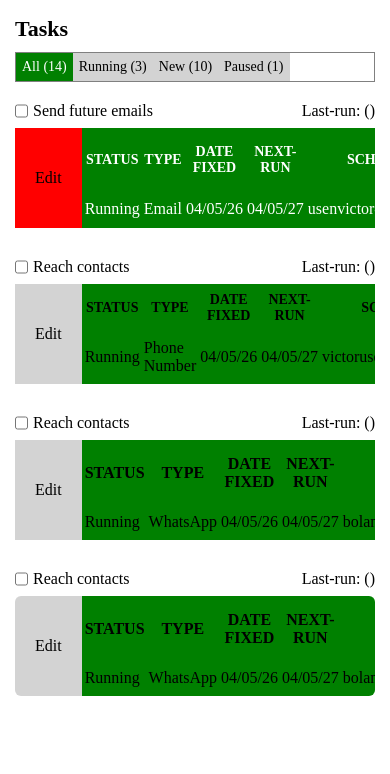
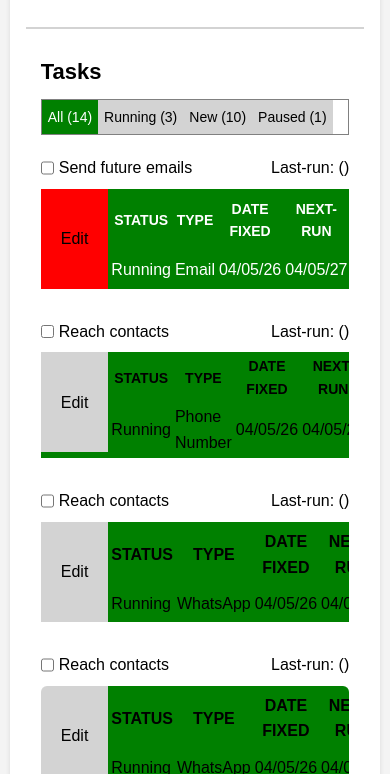
Before and after one commit to victusen/taskly, a website: page jobs.html in a window 390 px wide. Shown: the part 309-1083 px from the top of the page. Drawn offline with Linux system fonts and the light colour scheme; a script that the page names is missing.

Commit message:
feat(ui/payments): add debug logging and improve responsiveness
 - Added diagnostic logging in `startPayment` to debug
 Authorization headers and session state during Edge Function
 invocation.
 - Applied responsive container styles across dashboard, login, and
  jobs pages using a centered, max-width layout for improved
 usability on laptops.

```diff
--- a/dashboard.css
+++ b/dashboard.css
@@ -0,0 +1,23 @@
+body {
+  margin: 0;
+  font-family: sans-serif;
+  line-height: 1.6;
+  background-color: #f4f4f4;
+}
+
+main {
+  width: 90%;
+  max-width: 1000px; /* Centering and standard laptop width */
+  margin: 2rem auto;
+  padding: 2rem;
+  background: white;
+  border-radius: 8px;
+  box-shadow: 0 2px 5px rgba(0,0,0,0.1);
+}
+
+@media (max-width: 600px) {
+  main {
+     width: 95%;
+     padding: 1rem;
+  }
+}
--- a/jobs.html
+++ b/jobs.html
@@ -6,6 +6,22 @@
   <title>Taskly - Your projects are ready</title>
   <link rel="stylesheet" href="scripts/ui/toast.css">
   <style>
+    body {
+   margin: 0;
+   font-family: sans-serif;
+   line-height: 1.6;
+   background-color: #f4f4f4;
+ }
+
+ main {
+   width: 90%;
+   max-width: 1000px; /* Centering and standard laptop width */
+   margin: 2rem auto;
+   padding: 2rem;
+   background: white;
+   border-radius: 8px;
+   box-shadow: 0 2px 5px rgba(0,0,0,0.1);
+ }
     * { margin: 0; box-sizing: border-box; }
     header {
       position: fixed;
@@ -133,6 +149,14 @@
     .add-hidden {display: none}
     .show {display: block}
     .active {background-color: green; color: white;}
+
+       /* Media query for smaller screens if needed */
+ @media (max-width: 600px) {
+   main {
+     width: 95%;
+     padding: 1rem;
+   }
+ }
   </style>
 </head>
 <body>
--- a/login.css
+++ b/login.css
@@ -4,6 +4,23 @@
   margin: 0;
   box-sizing: border-box;
 }
+
+body {
+   margin: 0;
+   font-family: sans-serif;
+   line-height: 1.6;
+   background-color: #f4f4f4;
+ }
+
+ main {
+   width: 90%;
+   max-width: 1000px;
+   margin: 2rem auto;
+   padding: 2rem;
+   background: white;
+   border-radius: 8px;
+   box-shadow: 0 2px 5px rgba(0,0,0,0.1);
+ }
 
 main {
   padding: 12px 15px;
@@ -76,3 +93,11 @@ a {
   padding: 12px 15px;
   width: 100%;
 }
+
+ /* Media query for smaller screens if needed */
+ @media (max-width: 600px) {
+   main {
+     width: 95%;
+     padding: 1rem;
+   }
+ }
--- a/scripts/ui/toast.js
+++ b/scripts/ui/toast.js
@@ -401,7 +401,6 @@ export function updateToast(
 
   }
 
-
   const duration =
     options.duration ||
     DEFAULT_DURATION;
@@ -423,7 +422,6 @@ export function updateToast(
       Date.now() + duration
 
   };
-
 
   saveToasts(toasts);
 
```
Also changed, not shown: index.html (+12 -1 lines), index.js (+11 -0 lines), scripts/payments/payment.js (+19 -12 lines).
